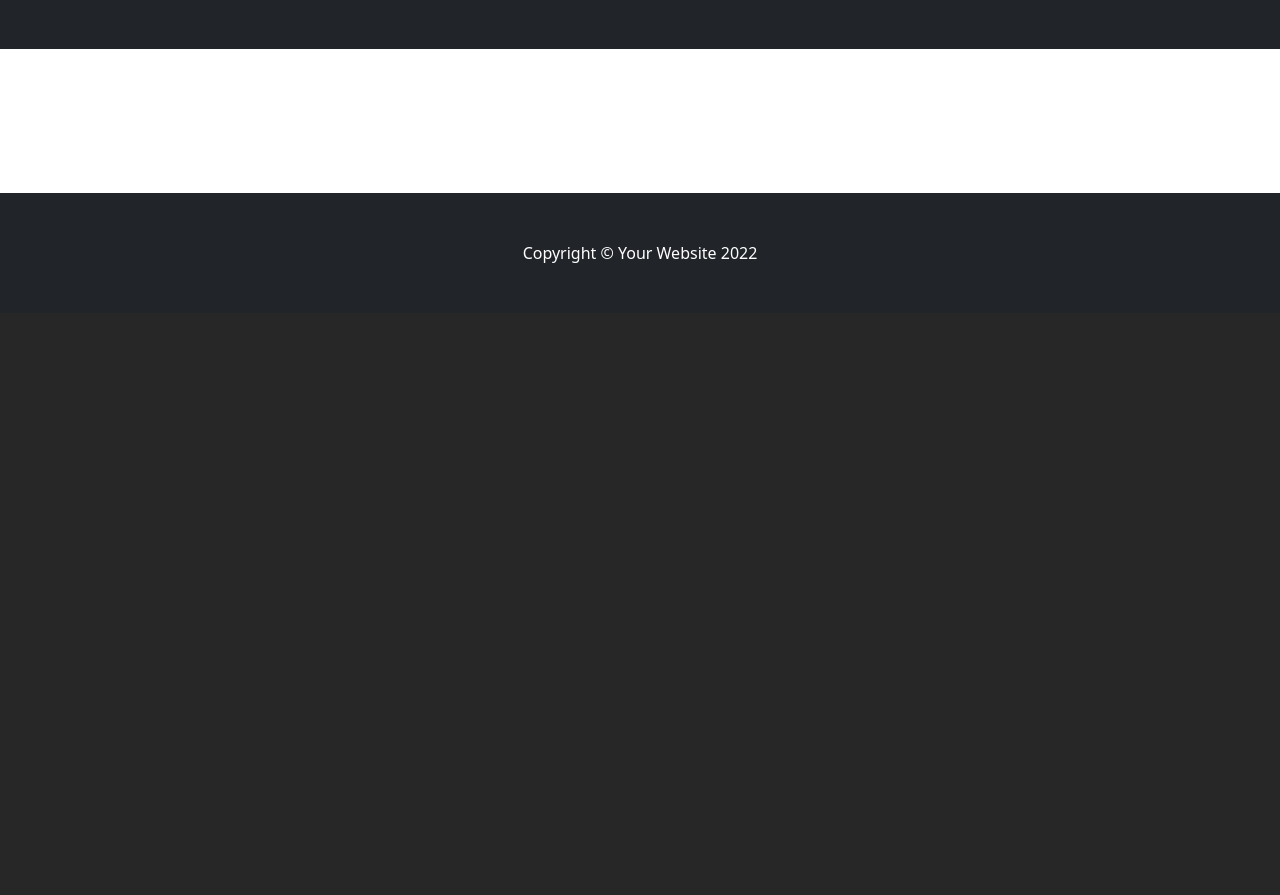
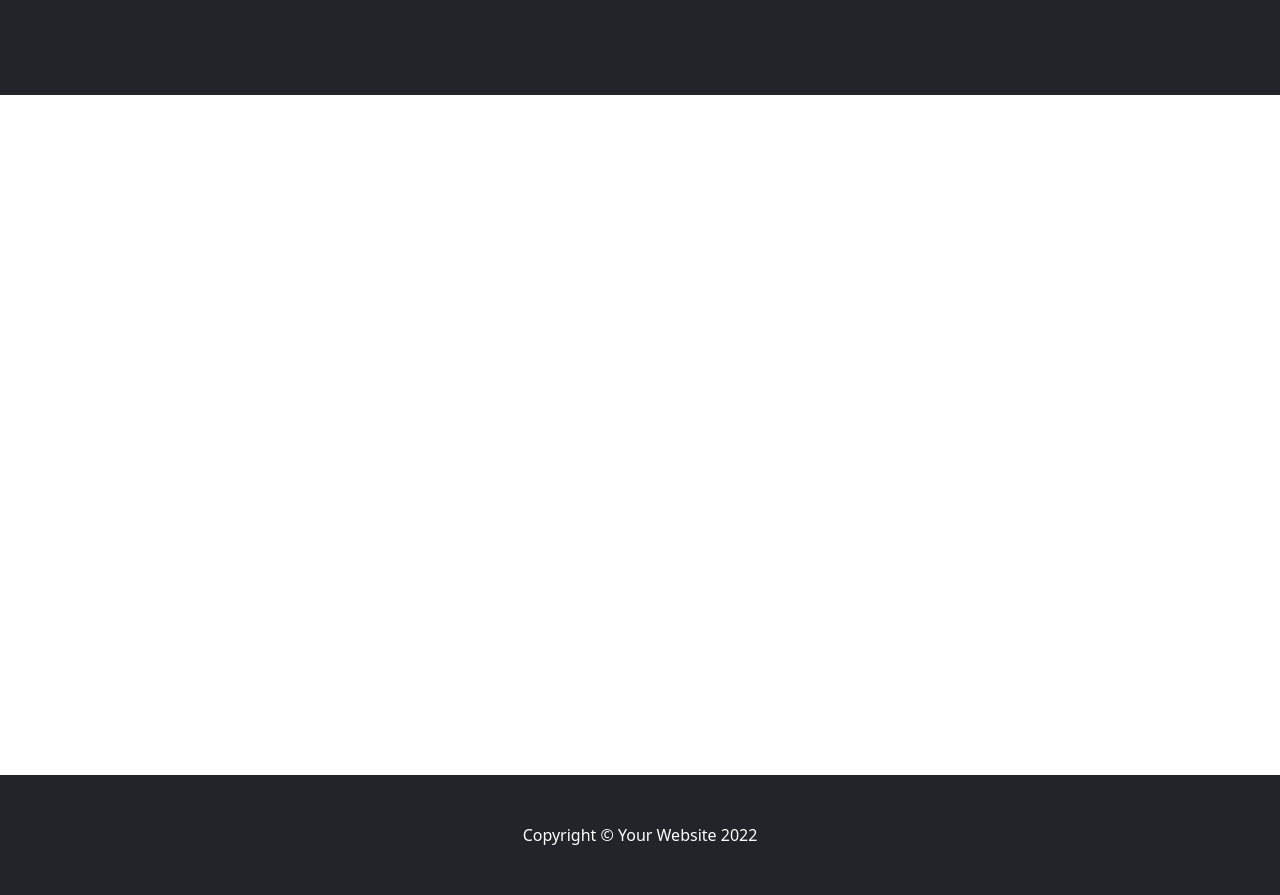
Before and after one commit to live7086/onlinebookstore, a PHP site: page /?searchtxt=1 in a window 1280 px wide. Shown: the part 519-1414 px from the top of the page. Before the commit the page ends 782 px from the top, so only its background shows below. Run offline with PHP 8.4, Linux system fonts and the light colour scheme; the visitor is signed in with stand-in values (Sample User, id 1); data that the repository does not hold is empty.

Commit message:
fixed navbar

```diff
--- a/index.php
+++ b/index.php
@@ -21,6 +21,41 @@
          <script src="js/scripts.js"></script>
 
     </head>
+    <style>
+    .row-cols-4 {
+        display: flex;
+        flex-wrap: wrap;
+        justify-content: space-between;
+    }
+
+    .row-cols-4 > .col {
+        flex-basis: calc(25% - 1rem); /* 調整商品寬度 */
+        margin-bottom: 1rem;
+    }
+
+    html, body {
+        height: 100%;
+        margin: 0;
+        padding: 0;
+    }
+
+    .wrapper {
+        min-height: 100%;
+        display: flex;
+        flex-direction: column;
+    }
+
+    .content {
+        flex: 1;
+    }
+    nav.navbar {
+    position: fixed;
+    top: 0;
+    left: 0;
+    width: 100%;
+    z-index: 9999;
+}
+</style>
     <body>
     <?php
     $searchtxt = $_GET['searchtxt'];
@@ -61,8 +96,8 @@
                 <button class="btn btn-outline-secondary" data-bs-dismiss="modal">返回</button>
             </div>
             <li class="nav-item">
-                                <div style="display: flex; flex-wrap: wrap;">
-                                    <form method=get action="index.php">
+                <div style="display: flex; flex-wrap: wrap; justify-content: center; align-items: center; text-align: center;">
+                    <form method="get" action="index.php">
                         <div class="input-group">
                             <div>
                                 <div><input class="form-control" placeholder="請輸入書名..." type="text" name="searchtxt" value="<?php echo $searchtxt; ?>"></div>
@@ -73,24 +108,28 @@
                                     <select class="form-select" id="user_dept1" name="tag" required>
                                         <option value="" disabled selected>請選擇標籤</option>
                                         <?php
-                                                $link = mysqli_connect('localhost','root','12345678','sa');
+                                            $link = mysqli_connect('localhost', 'root', '12345678', 'sa');
                                             $sql = "SELECT * FROM tagop ";
                                             $result = mysqli_query($link, $sql);
-                                                while($row = mysqli_fetch_assoc($result)) {
-                                                echo "<option value='", $row['tagop_id'],"'>", $row['tagop_name'],"</option>";}
+                                            while ($row = mysqli_fetch_assoc($result)) {
+                                                echo "<option value='", $row['tagop_id'], "'>", $row['tagop_name'], "</option>";
+                                            }
                                         ?>
                                     </select>
                                 </div>
                                 <br>
                             </div>
-
+                        </div>
                         <div>
                             <button class="btn btn-outline-primary" type="submit">搜尋</button>
-                                        </div>
                         </div>
                     </form>
                 </div>
             </li>
+        </div>
+    </div>
+</div>
+
 
 
 
@@ -201,17 +240,20 @@
         </div>
        -->
         <header class="bg-dark py-5">
-            <div class="container px-4 px-lg-5 my-5">
-                <div class="text-center text-white">
-                    <img src="https://encrypted-tbn0.gstatic.com/images?q=tbn:ANd9GcSdbNz0HqVt7UUceEb9vk4zcyp7wMgzvXFOVg&usqp=CAU" alt="Shop Image">
+        <section class="py-5">
+        <div class="container px-4 px-lg-5 mt-5">
+        <div class="row gx-4 gx-lg-5 row-cols-4 row-cols-md-1 row-cols-xl-2 justify-content-center">
+                    <img src="https://marketplace.canva.com/EAE9QjX6rhA/1/0/1600w/canva-blue-pink-gradient-fashion-banner-cVzLo3B1IHE.jpg" width=50% height=50% alt="Shop Image">
                 </div>
             </div>
         </header>
 
         <!-- Section-->
+        <div class="wrapper">
+        <div class="content">
         <section class="py-5">
             <div class="container px-4 px-lg-5 mt-5">
-                <div class="row gx-4 gx-lg-5 row-cols-2 row-cols-md-1 row-cols-xl-2 justify-content-center">
+                <div class="row gx-4 gx-lg-5 row-cols-4 row-cols-md-1 row-cols-xl-2 justify-content-center">
 
 
                     <?php
@@ -330,9 +372,12 @@
                     ?>
         </section>
         <!-- Footer-->
+        </div>
         <footer class="py-5 bg-dark">
-            <div class="container"><p class="m-0 text-center text-white">Copyright &copy; Your Website 2022</p></div>
+        <div class="container">
+            <p class="m-0 text-center text-white">Copyright &copy; Your Website 2022</p>
+        </div>
     </footer>
-
+</div>
     </body>
 </html>
```
Also changed, not shown: imageUpload/ITEM17022_0.jpg (added), imageUpload/ITEM57531_0.jpg (added), imageUpload/ITEM72507_0.jpg (added). Lines whose indentation alone changed are shown as unchanged.
